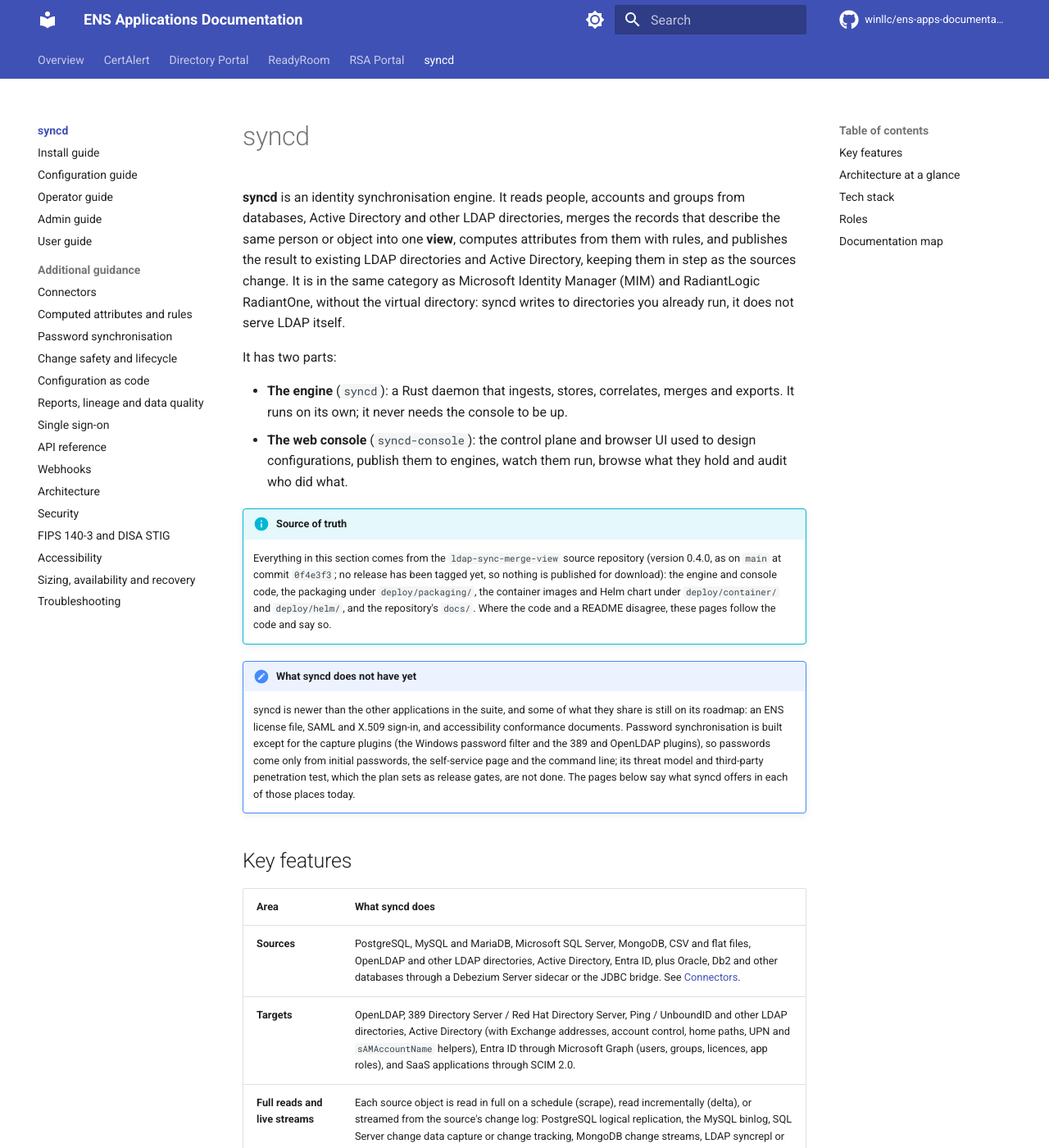
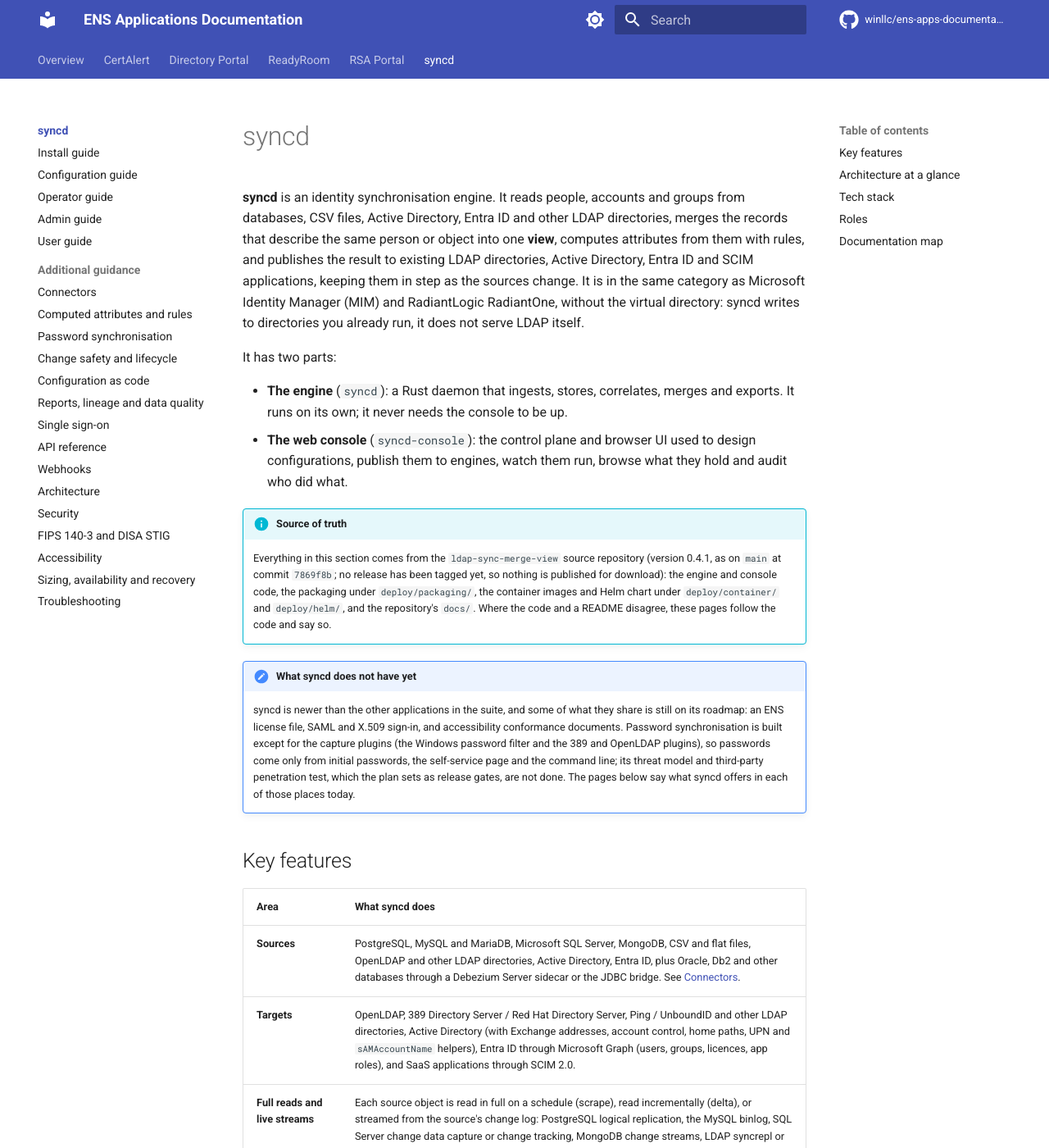
Before and after one commit to winllc/ens-apps-documentation, an MkDocs documentation site: the page built from docs/syncd/index.md, in a window 1280 px wide and 1400 px high. Shown: the whole window at 82% size. Built offline with MkDocs 1.6.1 and Material for MkDocs 9.7.7, drawn with Linux system fonts in a browser that asks for light colours; comment, search, counter and statistics services are not loaded; some of the changed text lies outside the part shown.

Commit message:
syncd 0.4.1: overview and suite pages checked against the code
Co-Authored-By: Claude Opus 5.5 <noreply@anthropic.com>
Claude-Session: https://claude.ai/code/session_015i4tKYfK5GUUNbSbEuoNy8

```diff
--- a/docs/syncd/index.md
+++ b/docs/syncd/index.md
@@ -1,10 +1,10 @@
 # syncd
 
 **syncd** is an identity synchronisation engine. It reads people, accounts and groups from
-databases, Active Directory and other LDAP directories, merges the records that describe the
-same person or object into one **view**, computes attributes from them with rules, and
-publishes the result to existing LDAP directories and Active Directory, keeping them in step
-as the sources change. It is in the same category as Microsoft Identity Manager (MIM) and
+databases, CSV files, Active Directory, Entra ID and other LDAP directories, merges the records
+that describe the same person or object into one **view**, computes attributes from them with
+rules, and publishes the result to existing LDAP directories, Active Directory, Entra ID and
+SCIM applications, keeping them in step as the sources change. It is in the same category as Microsoft Identity Manager (MIM) and
 RadiantLogic RadiantOne, without the virtual directory: syncd writes to directories you
 already run, it does not serve LDAP itself.
 
@@ -18,7 +18,7 @@ It has two parts:
 
 !!! info "Source of truth"
     Everything in this section comes from the `ldap-sync-merge-view` source repository
-    (version 0.4.0, as on `main` at commit `0f4e3f3`; no release has been tagged yet, so nothing is
+    (version 0.4.1, as on `main` at commit `7869f8b`; no release has been tagged yet, so nothing is
     published for download): the engine and console code, the packaging under `deploy/packaging/`, the
     container images and Helm chart under `deploy/container/` and `deploy/helm/`, and
     the repository's `docs/`. Where the code and a README disagree, these pages follow the
@@ -39,11 +39,11 @@ It has two parts:
 |---|---|
 | **Sources** | PostgreSQL, MySQL and MariaDB, Microsoft SQL Server, MongoDB, CSV and flat files, OpenLDAP and other LDAP directories, Active Directory, Entra ID, plus Oracle, Db2 and other databases through a Debezium Server sidecar or the JDBC bridge. See [Connectors](connectors.md). |
 | **Targets** | OpenLDAP, 389 Directory Server / Red Hat Directory Server, Ping / UnboundID and other LDAP directories, Active Directory (with Exchange addresses, account control, home paths, UPN and `sAMAccountName` helpers), Entra ID through Microsoft Graph (users, groups, licences, app roles), and SaaS applications through SCIM 2.0. |
-| **Full reads and live streams** | Each source object is read in full on a schedule (scrape), read incrementally (delta), or streamed from the source's change log: PostgreSQL logical replication, the MySQL binlog, SQL Server change data capture or change tracking, MongoDB change streams, LDAP syncrepl or a changelog, Active Directory DirSync. A stream resumes from its checkpoint after a restart. |
+| **Full reads and live streams** | Each source object is read in full on a schedule (scrape), read incrementally (delta), or streamed from the source's change log: PostgreSQL logical replication, the MySQL binlog, SQL Server change data capture or change tracking, MongoDB change streams, LDAP syncrepl or a changelog, Active Directory DirSync, Entra ID delta queries. A stream resumes from its checkpoint after a restart. |
 | **Correlation and merge** | Join rules link the records from each source that describe one entity. Attribute precedence decides which source wins for each attribute, and the console's correlation review shows the links and the records left unjoined. |
 | **Computed attributes** | Rules written in CEL, compiled to native code, with a function library, multi-step transforms, lookup tables, cross-entity references and computed groups. Effective dates, versioned rule packages shared between configurations, and data-quality checks. Each rule carries its own test cases, golden-file tests cover whole publications, and a configuration whose tests fail cannot be published. See [Computed attributes and rules](rules.md). |
 | **Publishing** | Publications write a view's entities to a target: DN templates, attribute mapping, renames and moves (including entries someone else moved or renamed in the target, found again by its own id), group membership with referential integrity, a staged leaver policy (disable, strip groups, move, delete, each after its own delay) with rehires restored, group lifecycle (manual members, owners, expiry), drift detection, reconciliation and write-back of changes made in the target. Target profiles for Active Directory, OpenLDAP, 389 Directory Server / Red Hat Directory Server and Ping / UnboundID. |
-| **Passwords** | Initial passwords set as accounts are created (on Active Directory with `unicodePwd`), people changing their own password on the console's self-service page, and captured password changes delivered to every linked target, encrypted end to end. See [Password synchronisation](password-sync.md). |
+| **Passwords** | Initial passwords set as accounts are created (on Active Directory with `unicodePwd`), people changing their own password on the console's self-service page, and captured password changes delivered to every linked target, encrypted end to end, with the engine's keys sealed at rest when a passphrase is set. See [Password synchronisation](password-sync.md). |
 | **Change safety** | Per publication: change windows, deletion, modification and add thresholds, canary publishing, and a report mode that writes nothing. Changes that wait are held and re-planned, never replayed. See [Change safety and lifecycle](change-safety.md). |
 | **Safe configuration changes** | Every configuration is a version: compiled by the engine as you type, compared with any other version or with what the engine runs, previewed on sample records, simulated against a copy of the engine's store to show what each target would receive, optionally approved by a second person (four eyes), then published, optionally only with a change ticket or a change-management system's approval. Configuration as code: semantic diff, environments, Git sync and promotion between environments. A configuration that does not start rolls back by itself. See [Configuration as code](config-as-code.md). |
 | **Evidence** | Reconciliation reports (CSV, PDF, scheduled by e-mail or to a share), one person's lineage (JSON, PDF), history retention, and the ENS audit trail with Splunk, syslog and file outputs. See [Reports, lineage and data quality](reports-and-data-quality.md) and [Audit logging](../audit-logging.md). |
```
Also changed, not shown: other parts of docs/syncd/index.md (+4 -4 lines), docs/releases.md (+4 -4 lines).
